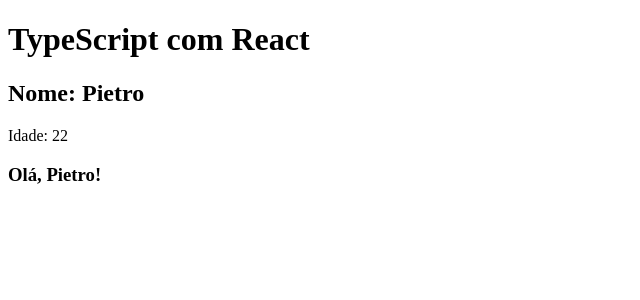
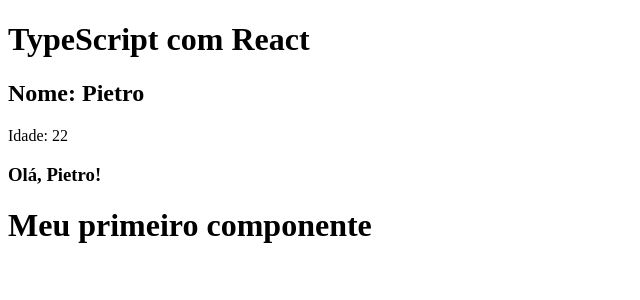
Before and after one commit to Pietro-berg7/typescript-udemy, a React (Vite) app in the folder 11_REACT_COM_TS/: page / in a window 1280 px wide. Shown: the top 300 px of the page, without its empty margins (0-640 px from the left). Built offline with nearby package versions, Linux system fonts and the light colour scheme.

Commit message:
Criando e importando componentes

```diff
--- a/11_REACT_COM_TS/src/App.tsx
+++ b/11_REACT_COM_TS/src/App.tsx
@@ -1,4 +1,7 @@
 import React from "react";
+
+// 4 - Importação de componentes
+import FirstComponent from "./components/FirstComponent";
 
 function App() {
   // 1 - Variáveis
@@ -22,6 +25,7 @@
         </div>
       )}
       <h3>{userGreeting(name)}</h3>
+      <FirstComponent />
     </div>
   );
 }
--- /dev/null
+++ b/11_REACT_COM_TS/src/components/FirstComponent.tsx
@@ -0,0 +1,12 @@
+// 3 - Component
+import React, { ReactElement } from "react";
+
+function FirstComponent(): ReactElement {
+  return (
+    <div>
+      <h1>Meu primeiro componente</h1>
+    </div>
+  );
+}
+
+export default FirstComponent;
```
